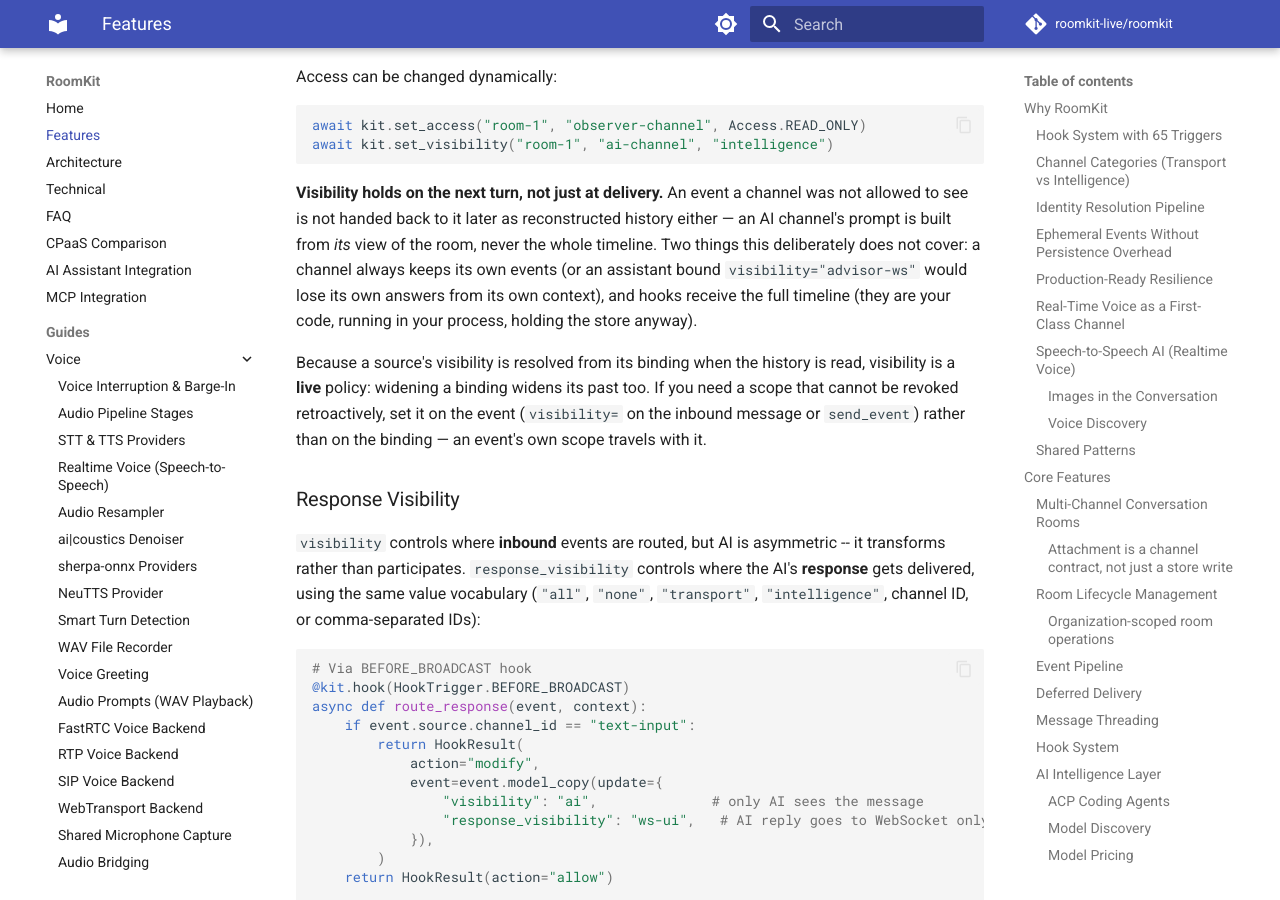
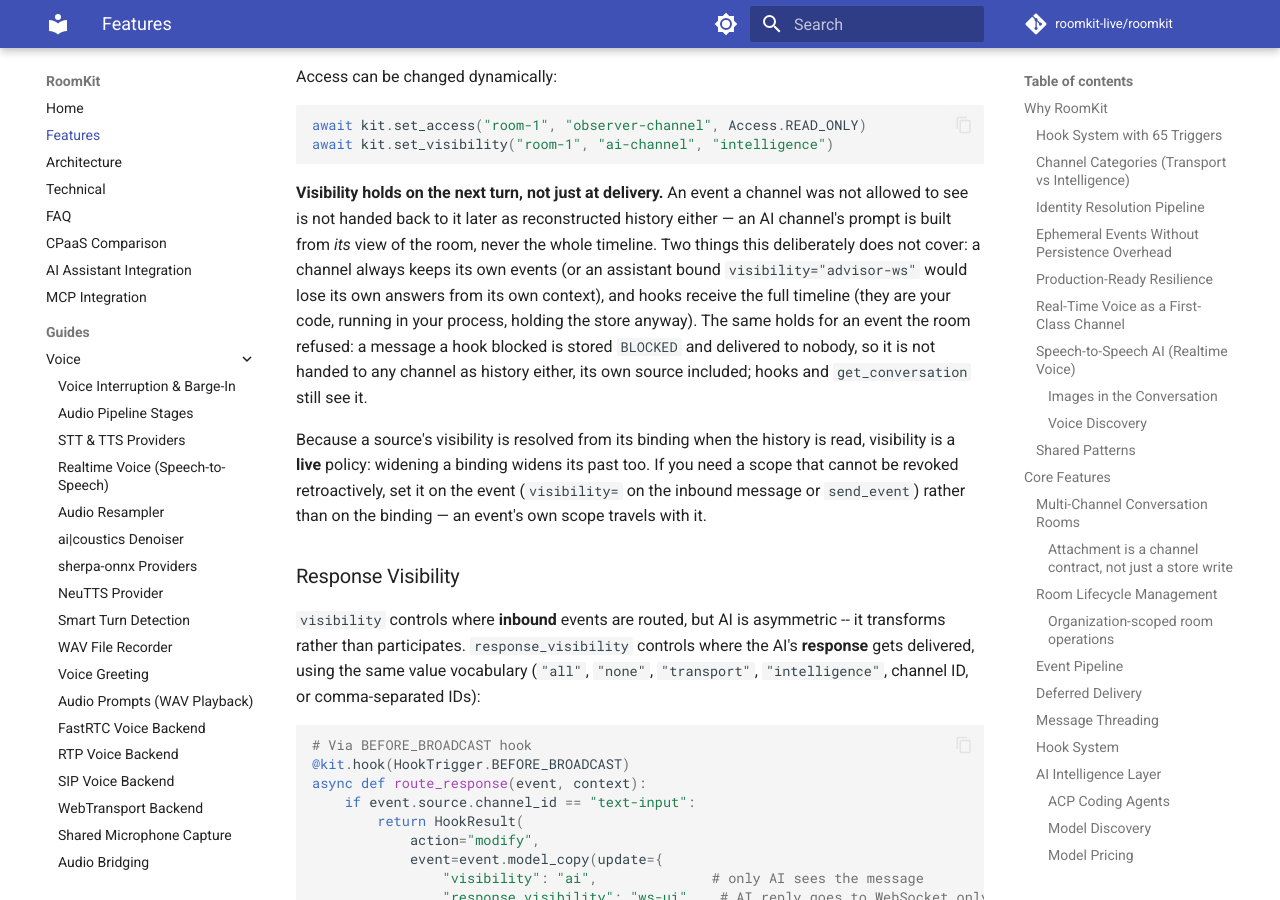
Before and after one commit to roomkit-live/roomkit-docs, an MkDocs documentation site: the page built from docs/features.md, in a window 1280 px wide and 900 px high, scrolled down 73575 px. Built offline with MkDocs 1.6.1 and Material for MkDocs 9.7.7, drawn with Linux system fonts in a browser that asks for light colours; comment, search, counter and statistics services are not loaded; some of the changed text lies outside the part shown.

Commit message:
docs(core): a blocked message is not handed back to any channel as history (RMK-168)

```diff
--- a/docs/features.md
+++ b/docs/features.md
@@ -2946,7 +2946,11 @@ either — an AI channel's prompt is built from *its* view of the room, never th
 whole timeline. Two things this deliberately does not cover: a channel always
 keeps its own events (or an assistant bound `visibility="advisor-ws"` would lose
 its own answers from its own context), and hooks receive the full timeline
-(they are your code, running in your process, holding the store anyway).
+(they are your code, running in your process, holding the store anyway). The
+same holds for an event the room refused: a message a hook blocked is stored
+`BLOCKED` and delivered to nobody, so it is not handed to any channel as
+history either, its own source included; hooks and `get_conversation` still
+see it.
 
 Because a source's visibility is resolved from its binding when the history is
 read, visibility is a **live** policy: widening a binding widens its past too.
```
